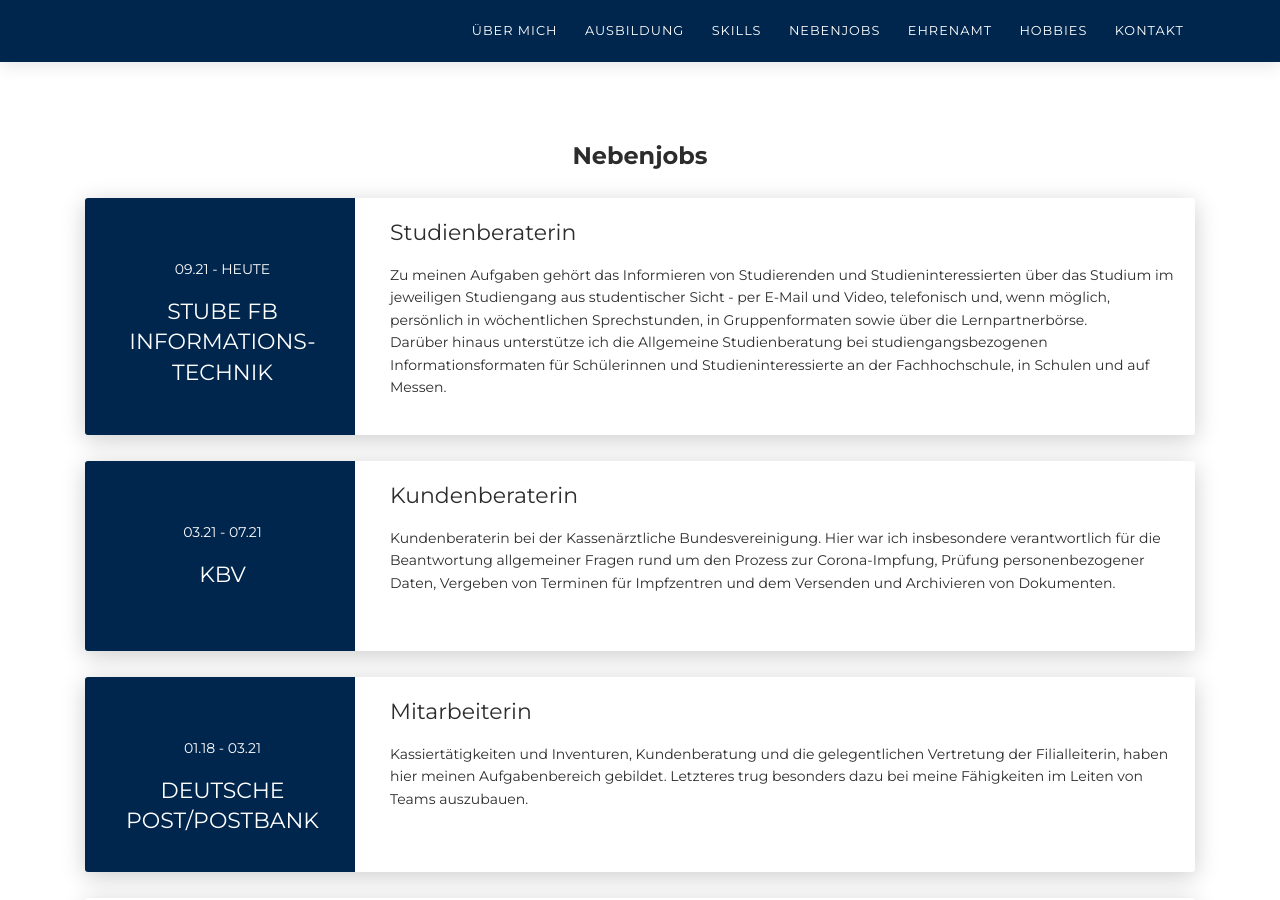
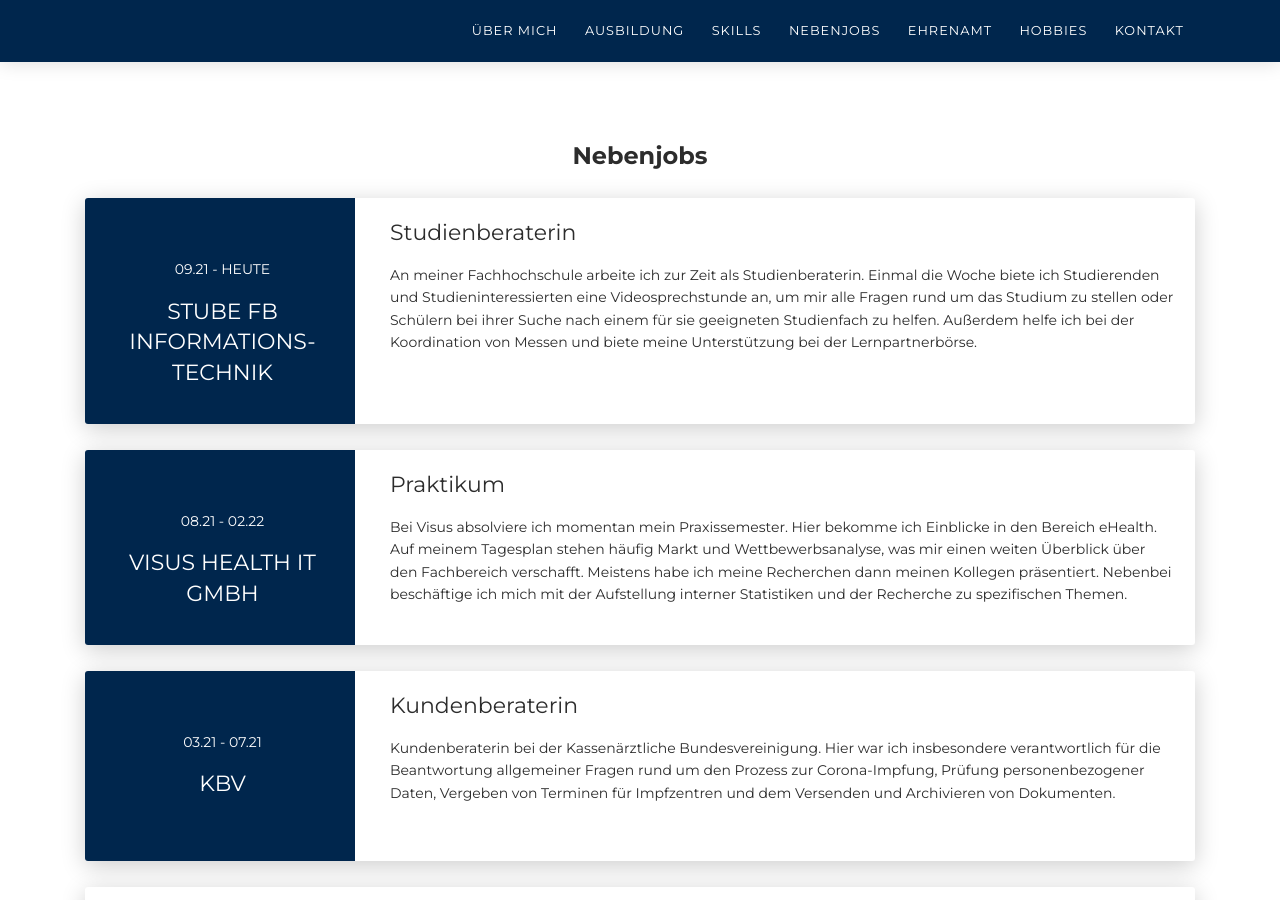
Before and after one commit to Niyoushaaa/Tura92.github.io, a Jekyll site: the page built from index.md, in a window 1280 px wide and 900 px high, scrolled down 2472 px. Built offline with Jekyll 4.4.1, drawn with Linux system fonts in a browser that asks for light colours; nearby versions of some CDN libraries.

Commit message:
Update index.md

```diff
--- a/index.md
+++ b/index.md
@@ -185,14 +185,35 @@ permalink: /
             <div class="row">
               <div class="col-md-3 bg-primary" data-aos="fade-right" data-aos-offset="50" data-aos-duration="500">
                 <div class="card-body cc-experience-header">
-                  <p>09.21 - heute</p>
+                  <p>09.21 - Heute</p>
                   <div class="h5">StuBe FB Informations-technik</div>
                 </div>
               </div>
               <div class="col-md-9" data-aos="fade-left" data-aos-offset="50" data-aos-duration="500">
                 <div class="card-body">
                   <div class="h5">Studienberaterin</div>
-                  <p>Zu meinen Aufgaben gehört das Informieren von Studierenden und Studieninteressierten über das Studium im jeweiligen Studiengang aus studentischer Sicht - per E-Mail und Video, telefonisch und, wenn möglich, persönlich in wöchentlichen Sprechstunden, in Gruppenformaten sowie über die Lernpartnerbörse.<br/>Darüber hinaus unterstütze ich die Allgemeine Studienberatung bei studiengangsbezogenen Informationsformaten für Schülerinnen und Studieninteressierte an der Fachhochschule, in Schulen und auf Messen.</p>
+                  <p>An meiner Fachhochschule arbeite ich zur Zeit als Studienberaterin.
+                  Einmal die Woche biete ich Studierenden und Studieninteressierten eine Videosprechstunde an, um mir alle Fragen rund um das Studium zu stellen oder Schülern bei
+                  ihrer Suche nach einem für sie geeigneten Studienfach zu helfen. Außerdem helfe ich bei der Koordination von Messen und biete meine Unterstützung bei der Lernpartnerbörse.
+                  </p>
+                </div>
+              </div>
+            </div>
+          </div>
+          <div class="card">
+            <div class="row">
+              <div class="col-md-3 bg-primary" data-aos="fade-right" data-aos-offset="50" data-aos-duration="500">
+                <div class="card-body cc-experience-header">
+                  <p>08.21 - 02.22</p>
+                  <div class="h5">VISUS Health IT GmbH</div>
+                </div>
+              </div>
+              <div class="col-md-9" data-aos="fade-left" data-aos-offset="50" data-aos-duration="500">
+                <div class="card-body">
+                  <div class="h5">Praktikum</div>
+                  <p>
+                    Bei Visus absolviere ich momentan mein Praxissemester. Hier bekomme ich Einblicke in den Bereich eHealth. Auf meinem Tagesplan stehen häufig Markt und Wettbewerbsanalyse, was mir einen weiten Überblick über den Fachbereich verschafft. Meistens habe ich meine Recherchen dann meinen Kollegen präsentiert. Nebenbei beschäftige ich mich mit der Aufstellung interner Statistiken und der Recherche zu spezifischen Themen.
+                  </p>
                 </div>
               </div>
             </div>
```
